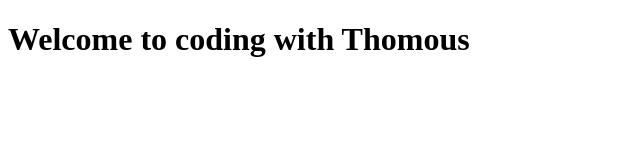
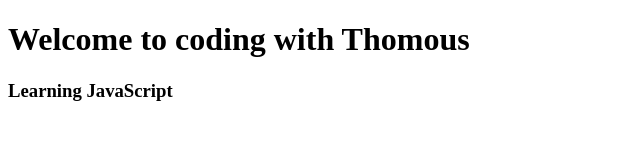
Before and after one commit to Shwehtet-Naing/learningGit, a plain HTML site: page index.html in a window 1280 px wide. Shown: the whole page, without its empty margins (0-640 px from the left). Drawn offline with Linux system fonts and the light colour scheme.

Commit message:
Add text

```diff
--- a/index.html
+++ b/index.html
@@ -8,6 +8,7 @@
 
 <body>
     <h1>Welcome to coding with Thomous</h1>
+    <h3>Learning JavaScript</h3>
 </body>
 
 </html>
```
